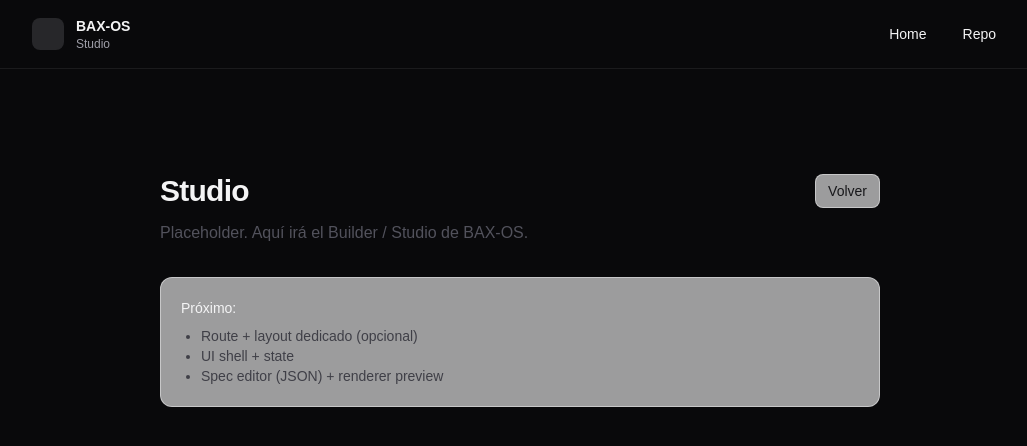
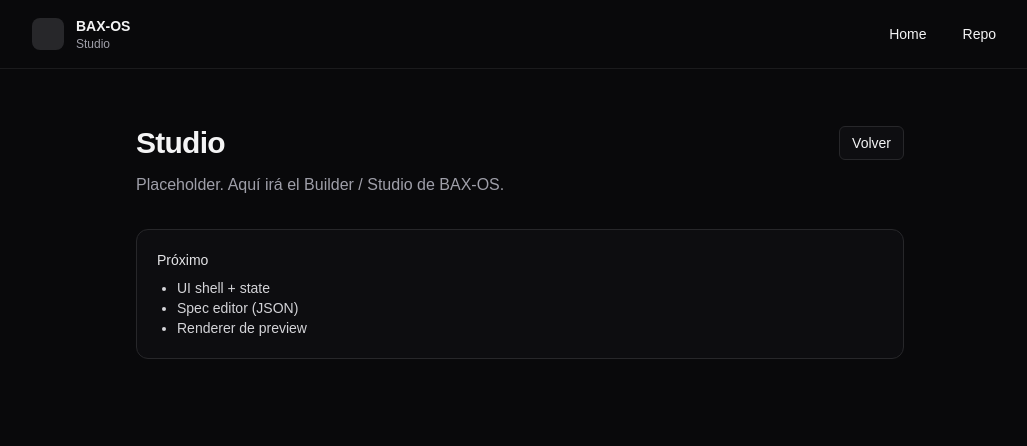
Before and after one commit to sebastiandlr/bax-os, a Next.js app in the folder apps/landing-engine/: page /studio in a window 1280 px wide. Shown: the top 446 px of the page, without its empty margins (120-1147 px from the left). Built offline with nearby package versions, Linux system fonts and the light colour scheme.

Commit message:
fix(studio): correct route layout and remove extra segment

```diff
--- a/apps/landing-engine/src/app/(studio)/studio/page.tsx
+++ b/apps/landing-engine/src/app/(studio)/studio/page.tsx
@@ -2,29 +2,30 @@ import Link from "next/link";
 
 export default function StudioPage() {
   return (
-    <main className="mx-auto max-w-3xl px-6 py-16">
+    <section className="mx-auto max-w-3xl py-4">
       <div className="flex items-center justify-between gap-4">
         <h1 className="text-3xl font-semibold tracking-tight">Studio</h1>
+
         <Link
           href="/"
-          className="rounded-lg border border-zinc-200/60 bg-white/60 px-3 py-1.5 text-sm text-zinc-900 hover:bg-white dark:border-zinc-800 dark:bg-zinc-950/40 dark:text-zinc-100 dark:hover:bg-zinc-950"
+          className="rounded-md border border-zinc-800 bg-zinc-900/40 px-3 py-1.5 text-sm hover:bg-zinc-900"
         >
           Volver
         </Link>
       </div>
 
-      <p className="mt-3 text-zinc-600 dark:text-zinc-400">
+      <p className="mt-3 text-zinc-400">
         Placeholder. Aquí irá el Builder / Studio de BAX-OS.
       </p>
 
-      <div className="mt-8 rounded-xl border border-zinc-200/60 bg-white/60 p-5 text-sm dark:border-zinc-800 dark:bg-zinc-950/40">
-        <div className="font-medium">Próximo:</div>
-        <ul className="mt-2 list-disc pl-5 text-zinc-700 dark:text-zinc-300">
-          <li>Route + layout dedicado (opcional)</li>
+      <div className="mt-8 rounded-xl border border-zinc-800 bg-zinc-900/30 p-5 text-sm">
+        <div className="font-medium text-zinc-200">Próximo</div>
+        <ul className="mt-2 list-disc pl-5 text-zinc-300">
           <li>UI shell + state</li>
-          <li>Spec editor (JSON) + renderer preview</li>
+          <li>Spec editor (JSON)</li>
+          <li>Renderer de preview</li>
         </ul>
       </div>
-    </main>
+    </section>
   );
 }
```
